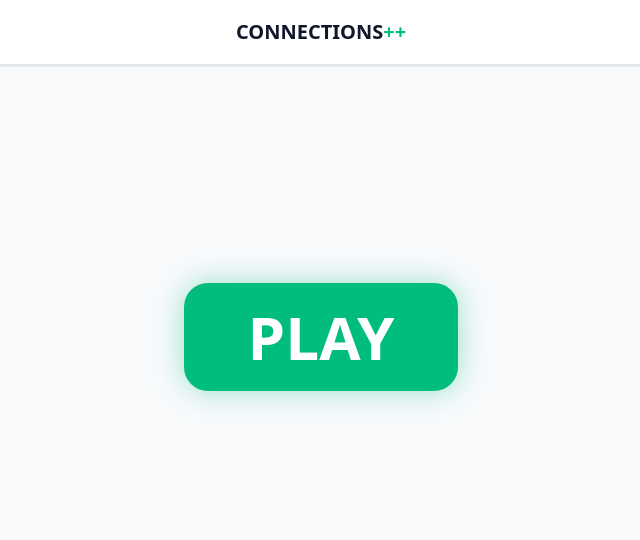
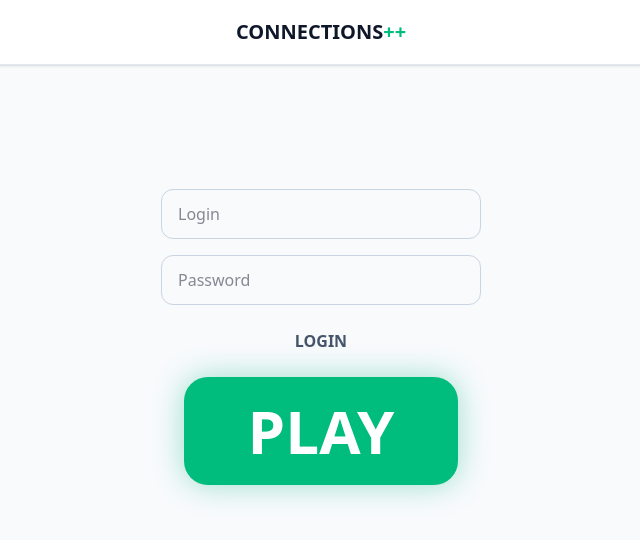
Before and after one commit to orzel320/ProjektowanieZespoloweRAM, a Next.js app in the folder frontend/: page / in a window 1280 px wide. Shown: the top 540 px of the page, without its empty margins (319-959 px from the left). Built offline with nearby package versions, Linux system fonts and the light colour scheme.

Commit message:
feat./frontend-login-part1

```diff
--- a/frontend/src/app/page.js
+++ b/frontend/src/app/page.js
@@ -1,9 +1,33 @@
 'use client';
 
+import {useState, useEffect} from 'react'
 import { useRouter } from 'next/navigation';
 
 export default function LobbyPage() {
     const router = useRouter();
+
+    const [login, setLogin] = useState("");
+    const [password, setPassword] = useState("");
+
+    const handleLogin = async () => {
+        try {
+            const response = await fetch("http://localhost:8000/login", {
+                method: "POST",
+                headers: {
+                    "Content-Type": "application/json",
+                },
+                body: JSON.stringify({
+                    login: login,
+                    password: password,
+                }),
+            });
+
+            const data = await response.json();
+            console.log(data);
+        } catch (error) {
+            console.error("Login error:", error);
+        }
+    };
 
     return (
         <main className="min-h-screen bg-slate-50">
@@ -17,7 +41,33 @@ export default function LobbyPage() {
                     </div>
                 </header>
 
-                <div className="max-w-3xl mx-auto px-4 flex justify-center items-center relative" style={{ minHeight: '60vh' }}>
+                <div
+                    className="max-w-3xl mx-auto px-4 flex flex-col justify-center items-center relative gap-4"
+                    style={{ minHeight: '60vh' }}
+                >
+                    <input
+                        type="text"
+                        placeholder="Login"
+                        value={login}
+                        onChange={(e) => setLogin(e.target.value)}
+                        className="w-80 px-4 py-3 rounded-xl border border-slate-300 focus:outline-none focus:ring-2 focus:ring-emerald-400"
+                    />
+
+                    <input
+                        type="password"
+                        placeholder="Password"
+                        value={password}
+                        onChange={(e) => setPassword(e.target.value)}
+                        className="w-80 px-4 py-3 rounded-xl border border-slate-300 focus:outline-none focus:ring-2 focus:ring-emerald-400"
+                    />
+
+                    <button
+                        onClick={handleLogin}
+                        className="px-6 py-2 font-bold text-slate-600 hover:text-slate-900 transition-colors"
+                    >
+                        LOGIN
+                    </button>
+
                     <button
                         className="px-16 py-6 text-4xl sm:text-6xl rounded-3xl font-black bg-emerald-500 text-white shadow-[0_0_30px_rgba(16,185,129,0.4)] hover:bg-emerald-400 hover:scale-105 active:scale-95 transition-all"
                         onClick={() => router.push('/play')}
@@ -25,8 +75,7 @@ export default function LobbyPage() {
                         PLAY
                     </button>
                 </div>
-
-            </div>
+                </div>
         </main>
     );
 }
--- a/frontend/src/components/Board.jsx
+++ b/frontend/src/components/Board.jsx
@@ -211,6 +211,7 @@ export default function GameGrid({
                     <div className="z-30 flex items-center gap-4">
                         <span className="font-mono font-bold text-slate-400 hidden sm:block">{formatTime(seconds)}</span>
                         <button onClick={() => setIsInfoModalOpen(true)} className="w-10 h-10 bg-slate-100 hover:bg-slate-200 transition-colors rounded-xl font-bold text-slate-600">?</button>
+                        <button onClick={() => {}} className="px-3 py-2 font-bold text-slate-600 z-30 hover:text-slate-900 transition-colors">LOGOUT</button>
                     </div>
                 </div>
             </header>
```
